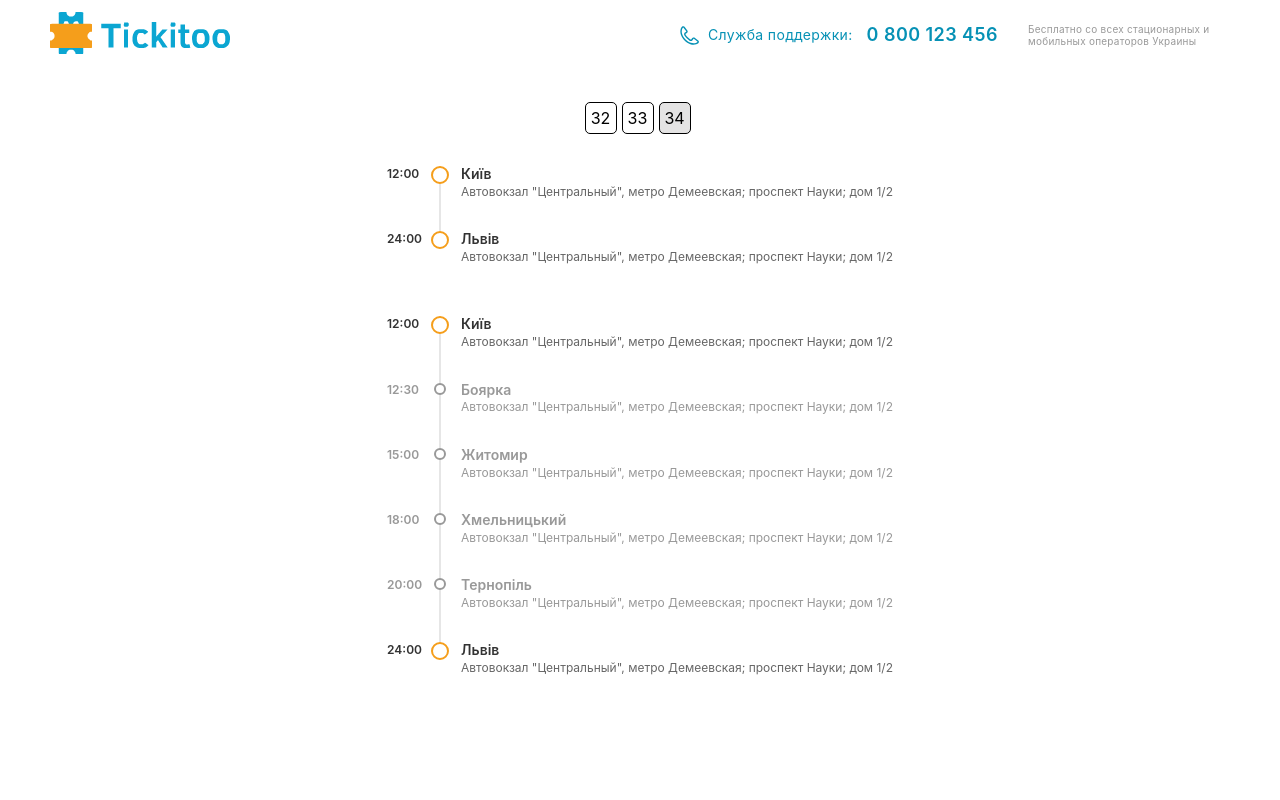
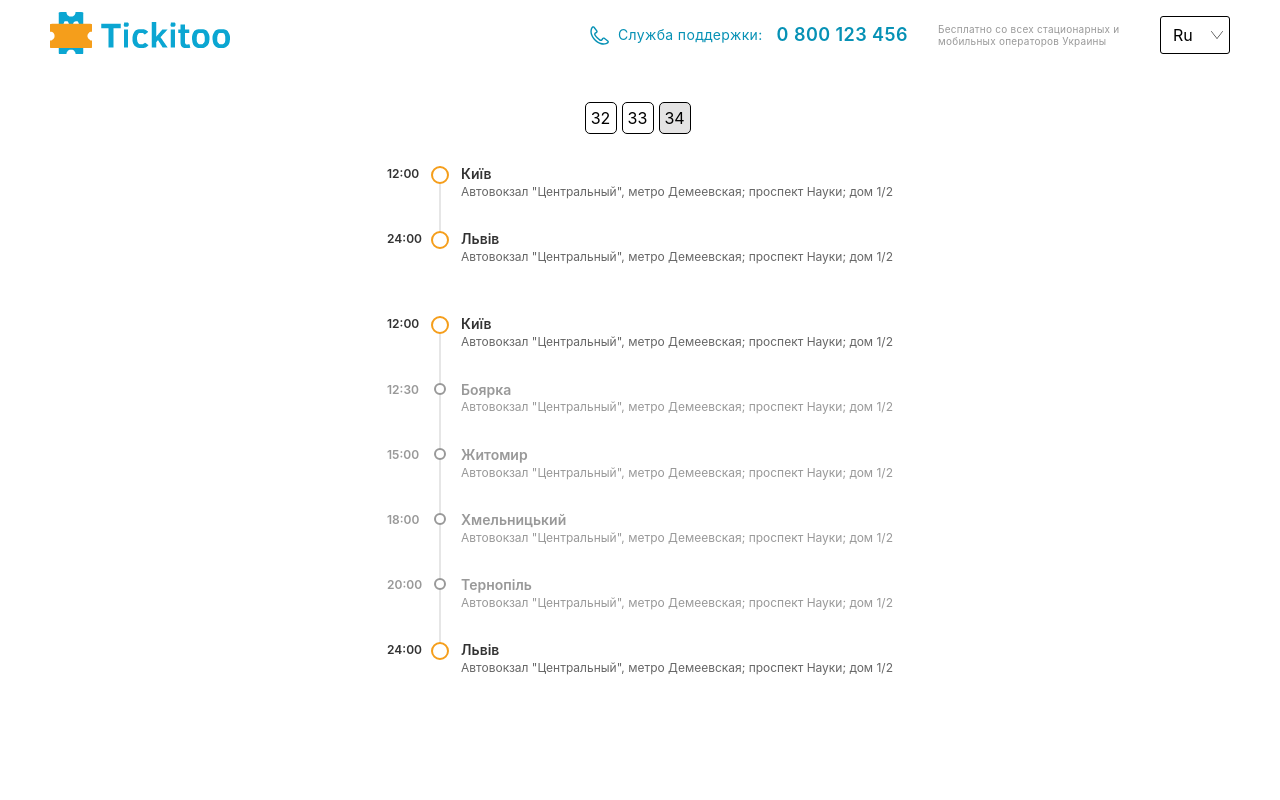
Before and after one commit to TokarAndrii/tickitoo-patrials, a React (Create React App) app: page / in a window 1280 px wide. Shown: the top 800 px of the page. Built offline with nearby package versions, Linux system fonts and the light colour scheme.

Commit message:
language selector

```diff
--- a/src/header/Header.js
+++ b/src/header/Header.js
@@ -1,6 +1,7 @@
 import React from "react";
 import HeaderLogo from "./header-logo/HeaderLogo";
 import HeaderSupport from "./headerSupport/HeaderSupport";
+import HeaderLanguageSelector from './header_language_selector/HeaderLanguageSelector';
 import logoImage from "./header-logo/logo.png";
 import "./Header.sass";
 
@@ -22,6 +23,7 @@ const Header = function () {
             description="Бесплатно со всех стационарных и мобильных операторов Украины"
           />
 
+          <HeaderLanguageSelector/>
           <div className="header__burger">
             <span />
             <span />
--- a/src/header/header_language_selector/HeaderLanguageSelector.js
+++ b/src/header/header_language_selector/HeaderLanguageSelector.js
@@ -1,13 +1,82 @@
-import React from "react";
+import React, {Component, createRef} from "react";
 import "./HeaderLanguageSelector.sass";
+import angleIcon from './angel.svg';
 
-const HeaderLanguageSelector = () => (
-  <div className="header__languages">
-    <div>
-      <span>Ru</span>
-      <span />
-    </div>
-  </div>
-);
+const INITIAL_STATE = {
+  language: "Ru",
+  showLanguagesList: false,
+}
+
+const availLanguage = ["Ru", "Ua"];
+
+class HeaderLanguageSelector extends Component{
+  containerRef = createRef();
+
+  modalRef = createRef();
+
+  state = {...INITIAL_STATE}
+
+  handleSetLanguage = language => {
+    const {language: currentLanguage} = this.state;
+    if (language !== currentLanguage){
+      this.setState({language: language})
+    }
+  }
+
+  componentDidMount() {
+    window.addEventListener('click', this.handleWindowClick);
+  }
+
+  componentWillUnmount() {
+    window.removeEventListener('click', this.handleWindowClick);
+  }
+
+  handleWindowClick = e => {
+    if(this.containerRef.current){
+             const isTargetInsideContainer = this.containerRef.current.contains(e.target);
+             if(!isTargetInsideContainer) this.handleCloseShowLanguagesList();
+    }
+  };
+
+  handleToggleShowLanguagesList = () => {
+    this.setState(prevState => ({showLanguagesList: !prevState.showLanguagesList}))
+  }
+
+  handleCloseShowLanguagesList = () => {
+    this.setState({showLanguagesList: false})
+  }
+
+
+
+  render(){
+    const {language,showLanguagesList} = this.state;
+    return (
+      <div className="languages-holder" onClick={this.handleToggleShowLanguagesList} ref={this.containerRef}>
+          <select name="language" value={language} className="select2-hidden-accessible">
+            {availLanguage.map(language => (
+                 <option key={language} value={language}>{language}</option>
+            ))}
+          </select>
+          <div className="visible-holder">
+            <div>{language}</div>
+            <div>
+              <img className={showLanguagesList ? 'angleUp'  : 'angleDown'} src={angleIcon} width = {12}  alt="language angle"></img>
+            </div>
+            {showLanguagesList && (
+                          <div className="languages-list" ref={this.modalRef}>
+                            {availLanguage.map(curr=> (
+                              <div key={curr} className="hidden-holder-item" onClick={()=> this.handleSetLanguage(curr)}>{curr}</div>
+                            ))}
+                        </div>
+            )}
+
+          </div>
+      </div>
+    );
+  }
+}
+
+
+
 
 export default HeaderLanguageSelector;
--- a/src/header/header_language_selector/HeaderLanguageSelector.sass
+++ b/src/header/header_language_selector/HeaderLanguageSelector.sass
@@ -14,6 +14,67 @@
     width: 1px !important;
     white-space: nowrap !important;
 
+.languages-holder
+    padding: 8px 12px;
+    border: 1px solid black;
+    border-radius: 3px;
+    position: relative;
+    box-sizing: border-box;
+    width: 70px;
+
+.visible-holder
+    width: 50px;
+    display: flex;
+    justify-content: space-between;
+    align-items: center;
+.hidden-holder
+    display: flex;
+    justify-content: center;
+    align-items: center;
+    flex-direction: column
+    width: 0;
+    heigh: 0;
+.hidden-holder-item
+    box-sizing: border-box;
+    width: 67px;
+    border-radius: 3px;
+    display: flex;
+    justify-content: flex-start;
+    align-items: center;
+    padding: 8px 12px;
+
+    &:hover
+        background-color: rgba(6, 145, 181, .3);
+
+
+.languages-list
+    position: absolute;
+    bottom: -80px;
+    left: 0;
+    border: 1px solid black;
+
+.visuallyhidden:not(:focus):not(:active)
+  position: absolute;
+  width: 1px;
+  height: 1px;
+  margin: -1px;
+  border: 0;
+  padding: 0;
+  white-space: nowrap;
+  clip-path: inset(100%);
+  clip: rect(0 0 0 0);
+  overflow: hidden;
+
+.angle
+    transform: rotate(90deg);
+
+.angleDown
+    transform: rotate(90deg);
+    transition: .3s;
+.angleUp
+    transform: rotate(-90deg);
+    transition: .3s;
+
 @media only screen and (max-width: 1000px)
     .header__languages
         margin-left: 18px;
```
Also changed, not shown: src/header/header_language_selector/angel.svg (added).
